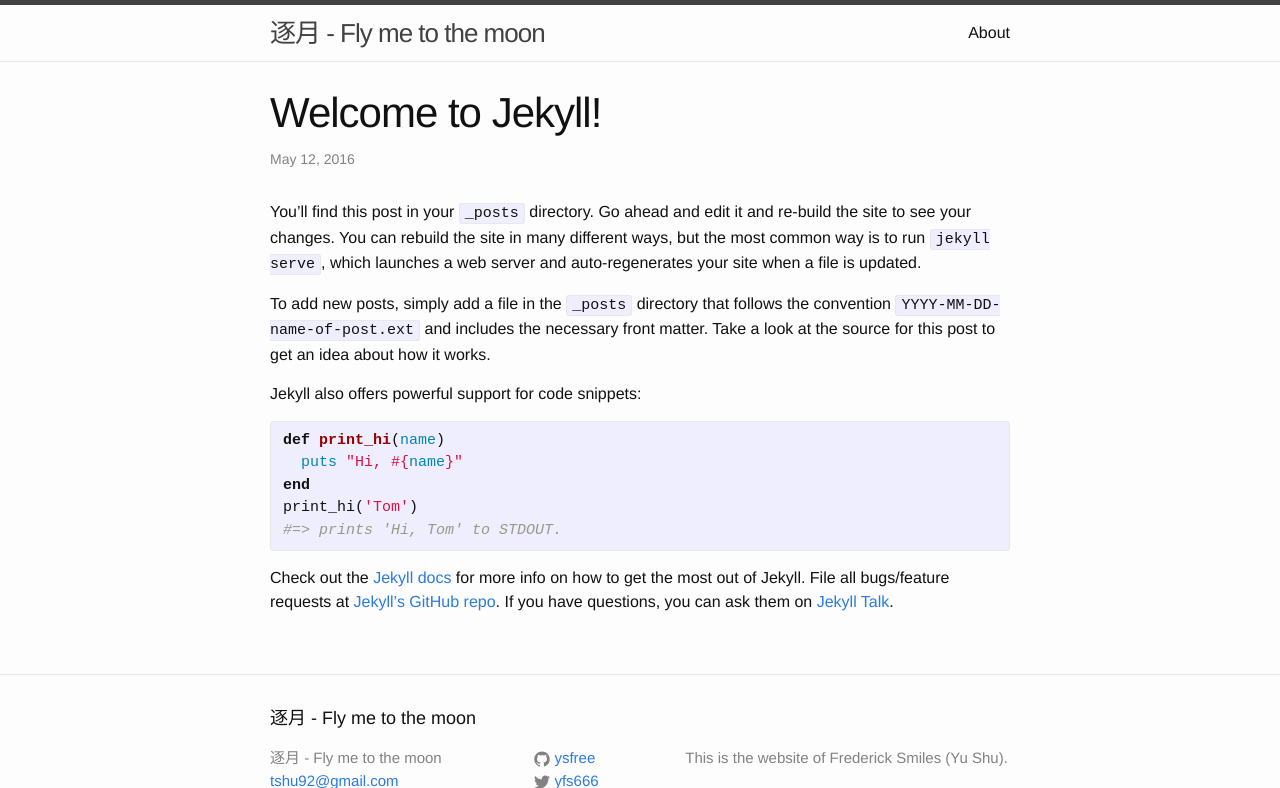
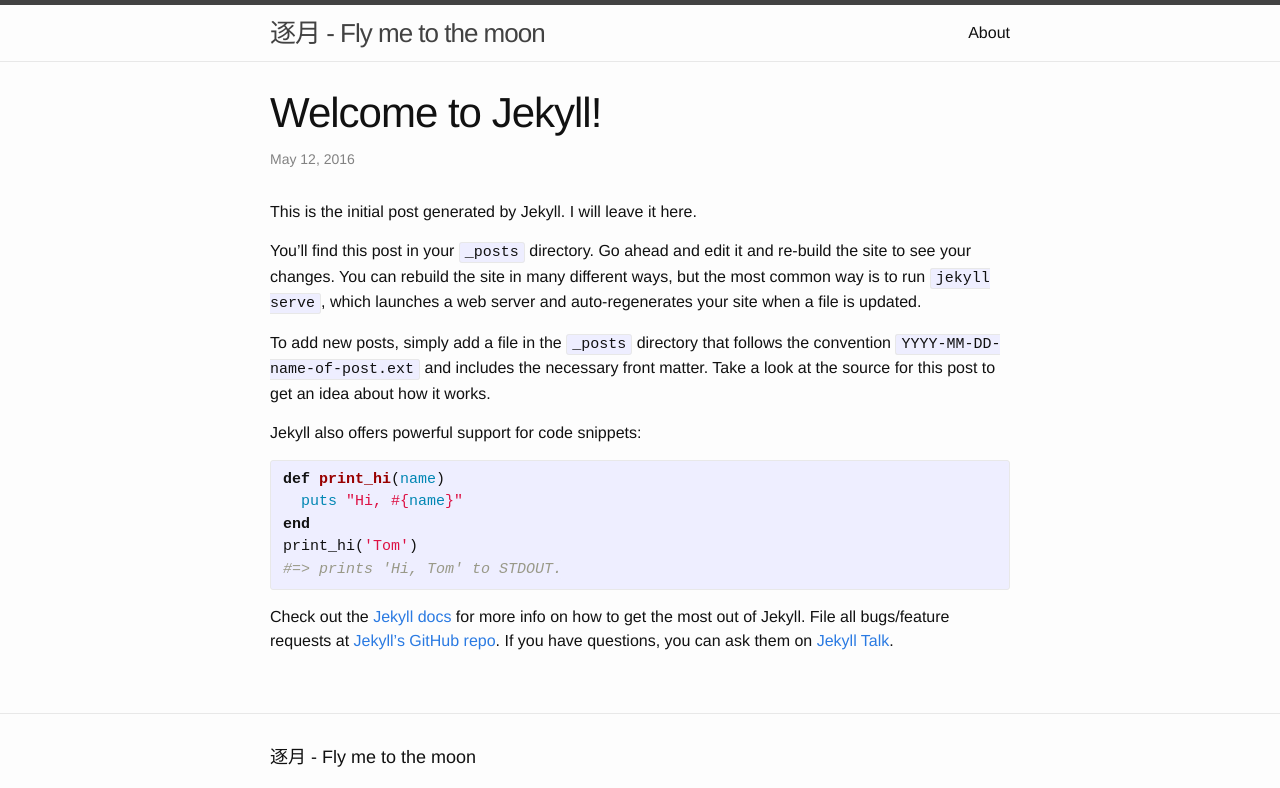
Before and after one commit to XiaoshiZ/ysmiles.com, a Jekyll site: the page built from _posts/2016-05-12-welcome-to-jekyll.markdown, in a window 1280 px wide, cut to the strip 0-788 px from the top of the page. Built offline with Jekyll 4.4.1, drawn with Linux system fonts in a browser that asks for light colours.

Commit message:
change a little

```diff
--- a/_posts/2016-05-12-welcome-to-jekyll.markdown
+++ b/_posts/2016-05-12-welcome-to-jekyll.markdown
@@ -4,6 +4,8 @@
 date:   2016-05-12 15:22:02 -0400
 categories: jekyll update
 ---
+This is the initial post generated by Jekyll. I will leave it here.
+
 You’ll find this post in your `_posts` directory. Go ahead and edit it and re-build the site to see your changes. You can rebuild the site in many different ways, but the most common way is to run `jekyll serve`, which launches a web server and auto-regenerates your site when a file is updated.
 
 To add new posts, simply add a file in the `_posts` directory that follows the convention `YYYY-MM-DD-name-of-post.ext` and includes the necessary front matter. Take a look at the source for this post to get an idea about how it works.
--- a/_posts/2016-05-17-Hello.markdown
+++ b/_posts/2016-05-17-Hello.markdown
@@ -1,7 +1,7 @@
 ---
 layout: post
-title:  "Hello! Thank you!"
+title:  "First Post"
 date:   2016-05-17 12:27:00 -0400
 categories: jekyll update
 ---
-Interesting!
+Hello everyone! This is my first post.
```
